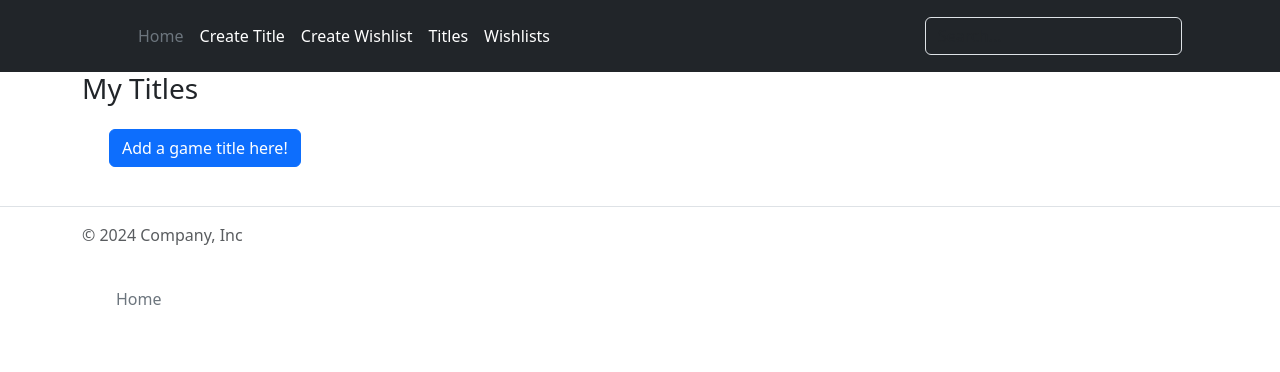
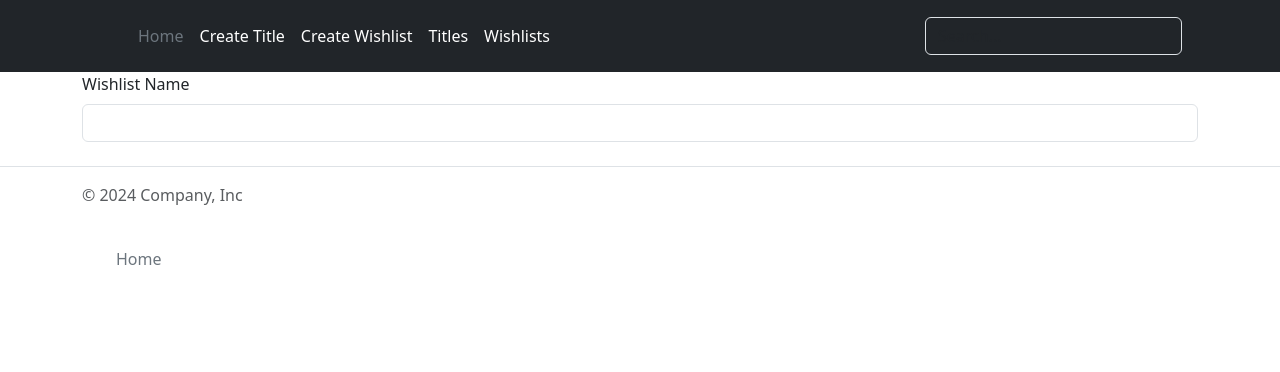
Before and after one commit to ccornfield/GameDream, a Flask app: page / in a window 1280 px wide. Shown: the top 372 px of the page. Run offline with Flask 2, Linux system fonts and the light colour scheme; data that the repository does not hold is empty.

Commit message:
The groundwork is in place for a login feature.

```diff
--- a/gamedream/routes.py
+++ b/gamedream/routes.py
@@ -4,6 +4,10 @@ from gamedream.models import Wishlist, Titles
 
 @app.route("/")
 def home():
+    return render_template("login.html")
+
+@app.route("/title")
+def title():
     titles = list(Titles.query.order_by(Titles.id).all())
     return render_template("title.html", titles=titles)
 
--- a/gamedream/templates/base.html
+++ b/gamedream/templates/base.html
@@ -22,7 +22,7 @@
                   <li><a href="{{ url_for('home') }}" class="nav-link px-2 text-secondary">Home</a></li>
                   <li><a href="{{ url_for('add_title') }}" class="nav-link px-2 text-white">Create Title</a></li>
                   <li><a href="{{ url_for('add_wishlist') }}" class="nav-link px-2 text-white">Create Wishlist</a></li>
-                  <li><a href="{{ url_for('home') }}" class="nav-link px-2 text-white">Titles</a></li>
+                  <li><a href="{{ url_for('title') }}" class="nav-link px-2 text-white">Titles</a></li>
                   <li><a href="{{ url_for('wishlist') }}" class="nav-link px-2 text-white">Wishlists</a></li>
                 </ul>
 
@@ -48,7 +48,7 @@
                     <li><a href="{{ url_for('home') }}" class="nav-link px-2 text-secondary">Home</a></li>
                     <li><a href="{{ url_for('add_title') }}" class="nav-link px-2 text-white">Create Title</a></li>
                     <li><a href="{{ url_for('add_wishlist') }}" class="nav-link px-2 text-white">Create Wishlist</a></li>
-                    <li><a href="{{ url_for('home') }}" class="nav-link px-2 text-white">Titles</a></li>
+                    <li><a href="{{ url_for('title') }}" class="nav-link px-2 text-white">Titles</a></li>
                     <li><a href="{{ url_for('wishlist') }}" class="nav-link px-2 text-white">Wishlists</a></li>
                 </ul>
               </div>
--- a/gamedream/templates/edit_wishlist.html
+++ b/gamedream/templates/edit_wishlist.html
@@ -21,6 +21,11 @@
         {% endfor %}
       </select>
       </div>
+
+      <button id="add_game_title" type="create">Add new title</button>
+      <div id="new_button"></div>
+      <br>
+
       <div class="row">
         <div class="col m-3 center-align">
             <button type="submit" class="btn btn-success">
--- /dev/null
+++ b/gamedream/templates/login.html
@@ -0,0 +1,10 @@
+{% extends "base.html" %}
+{% block content%}
+
+<form  method="POST" action="{{ url_for('home') }}">
+    <div class="mb-3">
+        <label for="wishlist_name" class="form-label">Wishlist Name</label>
+        <input type="text" class="form-control" id="wishlist_name" name="wishlist_name" required>
+      </div>
+
+{% endblock %}
```
